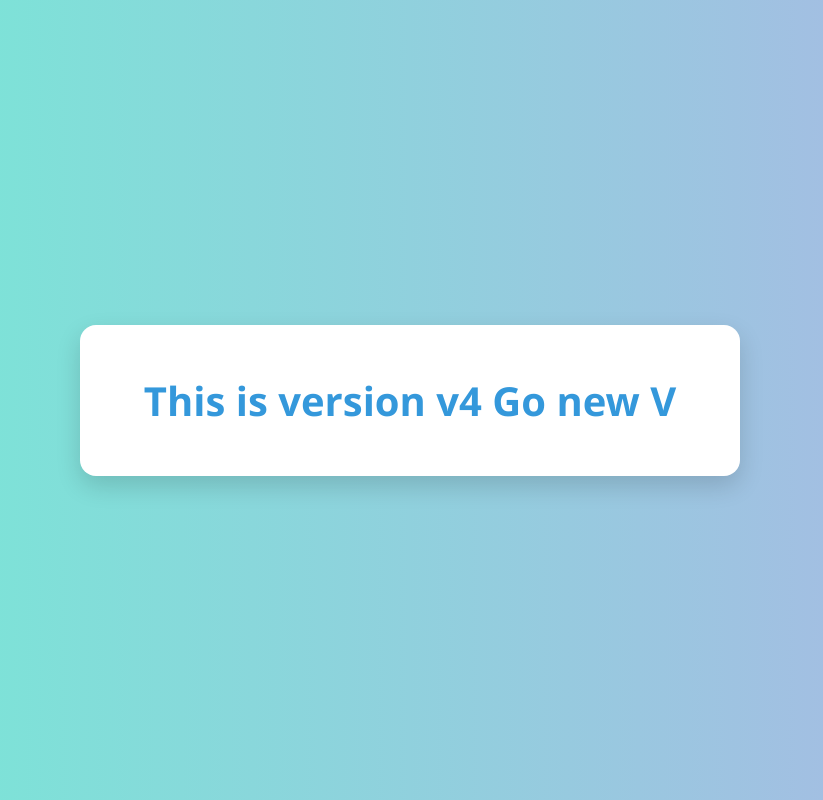
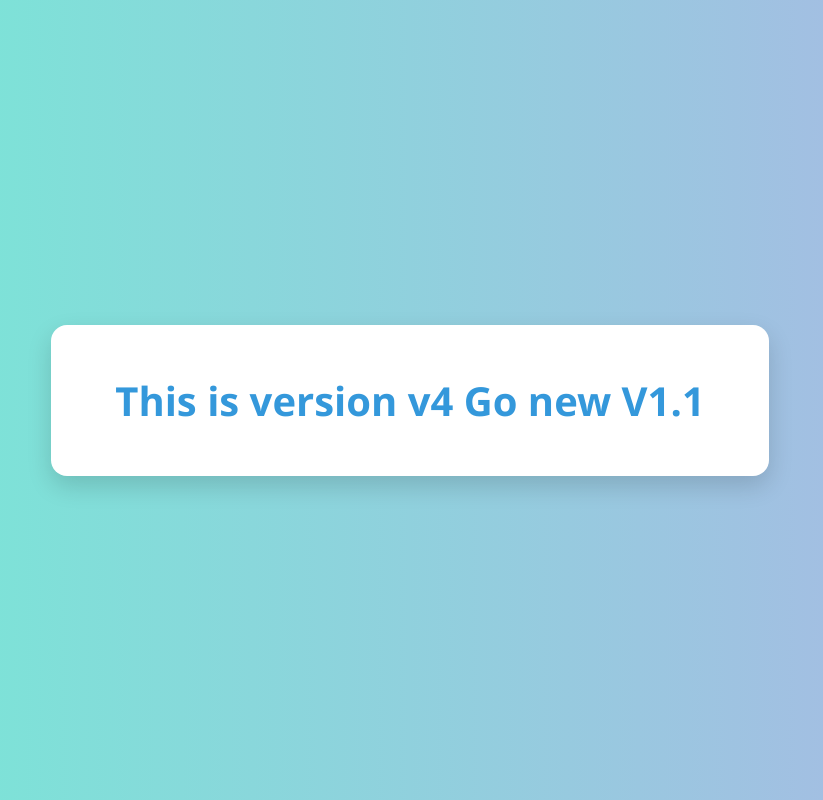
Before and after one commit to vivekVSH/test_repo, a plain HTML site: page index.html in a window 1280 px wide. Shown: the whole page, without its empty margins (230-1053 px from the left). Drawn offline with Linux system fonts and the light colour scheme.

Commit message:
add this new change

```diff
--- a/index.html
+++ b/index.html
@@ -8,7 +8,7 @@
 </head>
 <body>
   <div class="container">
-    <h1>This is version v4 Go new V</h1>
+    <h1>This is version v4 Go new V1.1</h1>
   </div>
 </body>
 </html>
```
